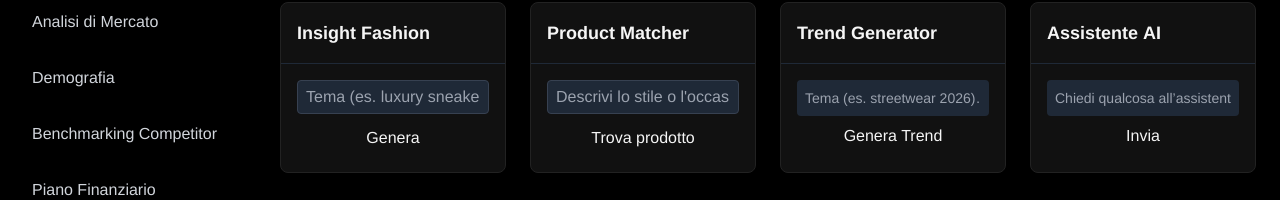
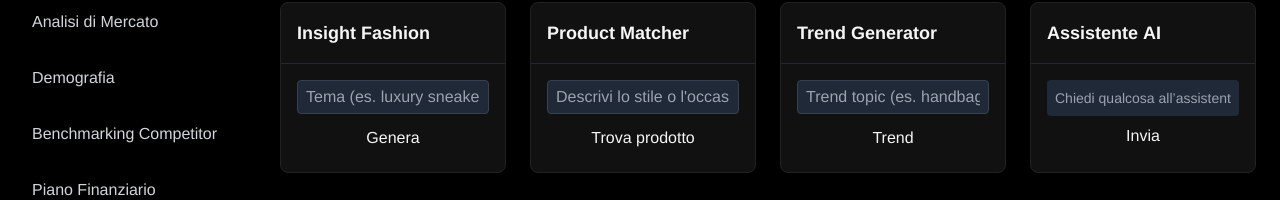
Before and after one commit to Korgan88/dashboard, a Next.js app: page /dashboard/ai-services in a window 1280 px wide. Shown: the part 146-346 px from the top of the page. Built offline with nearby package versions, Linux system fonts and the light colour scheme; a web font is replaced by a local one.

Commit message:
Update TrendDemo.tsx

```diff
--- a/src/components/ai/TrendDemo.tsx
+++ b/src/components/ai/TrendDemo.tsx
@@ -1,51 +1,36 @@
-'use client';
+"use client";
 
-import React, { useState } from 'react';
+import React, { useState } from "react";
+import { Sparklines, SparklinesLine } from "react-sparklines";
 
 export default function TrendDemo() {
-  const [topic,  setTopic]    = useState('');
-  const [answer, setAnswer]   = useState<string | null>(null);
+  const [topic, setTopic] = useState("");
+  const [series, setSeries] = useState<number[] | null>(null);
   const [loading, setLoading] = useState(false);
 
-  async function askTrend() {
-    if (!topic.trim()) return;
+  const run = async () => {
     setLoading(true);
-    setAnswer(null);
-
-    try {
-      const url  = `/api/ai?service=trend&prompt=${encodeURIComponent(topic)}`;
-      const res  = await fetch(url);
-      const json = await res.json();
-      setAnswer(json.answer ?? json.error ?? 'Errore sconosciuto');
-    } catch (err) {
-      setAnswer('Network error');
-    } finally {
-      setLoading(false);
-    }
-  }
+    const r   = await fetch(`/api/ai?service=trend&prompt=${encodeURIComponent(topic)}`);
+    const js  = await r.json();   // { result: [14,18,25, …] }
+    setSeries(js.result);
+    setLoading(false);
+  };
 
   return (
-    <>
+    <div className="space-y-3">
       <input
-        type="text"
         value={topic}
         onChange={e => setTopic(e.target.value)}
-        placeholder="Tema (es. streetwear 2026)…"
-        className="w-full bg-gray-800 p-2 rounded text-sm mb-2"
+        placeholder="Trend topic (es. handbag)"
+        className="w-full px-2 py-1 bg-gray-800 border border-gray-700 rounded"
       />
-      <button
-        onClick={askTrend}
-        disabled={loading}
-        className="btn-primary w-full mb-2"
-      >
-        {loading ? 'Genero…' : 'Genera Trend'}
-      </button>
+      <button onClick={run} className="btn-primary w-full">{loading ? "…" : "Trend"}</button>
 
-      {answer && (
-        <div className="mt-2 text-sm whitespace-pre-wrap text-gray-300">
-          {answer}
-        </div>
+      {series && (
+        <Sparklines data={series} width={100} height={30}>
+          <SparklinesLine style={{ stroke: "#ff00e0", fill: "none" }} />
+        </Sparklines>
       )}
-    </>
+    </div>
   );
 }
```
